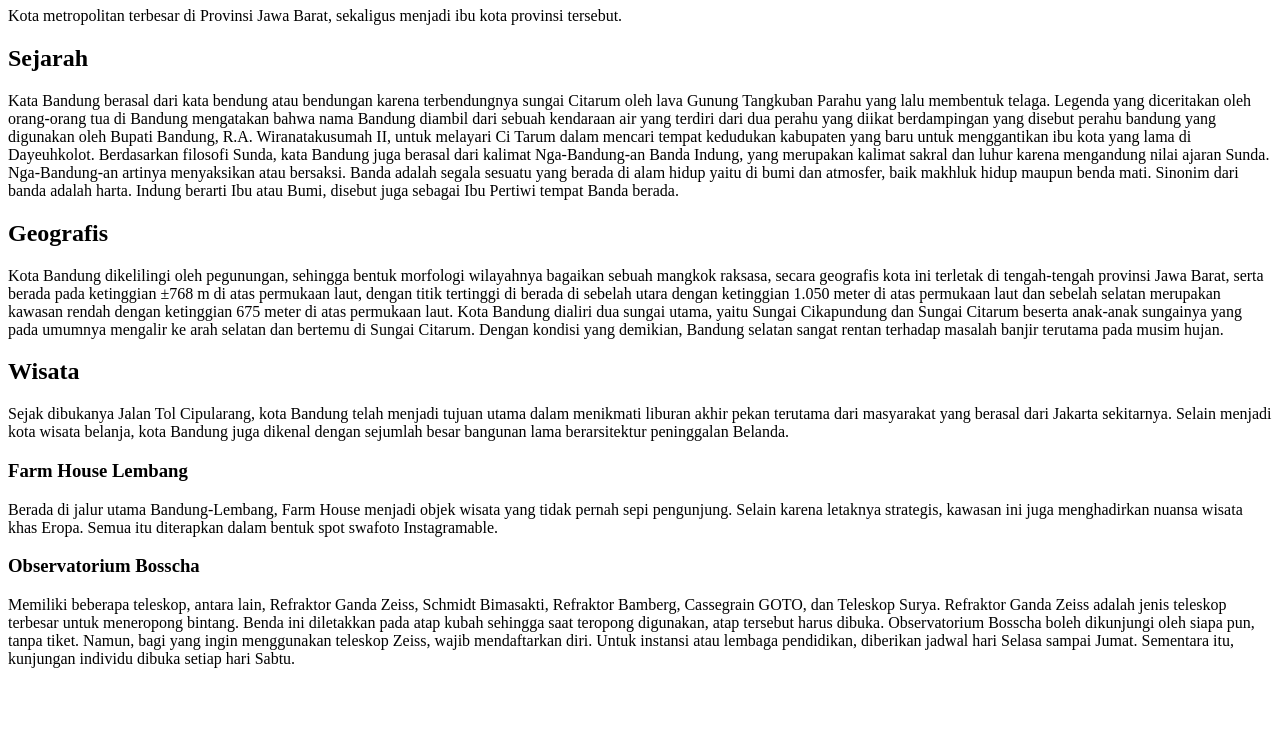
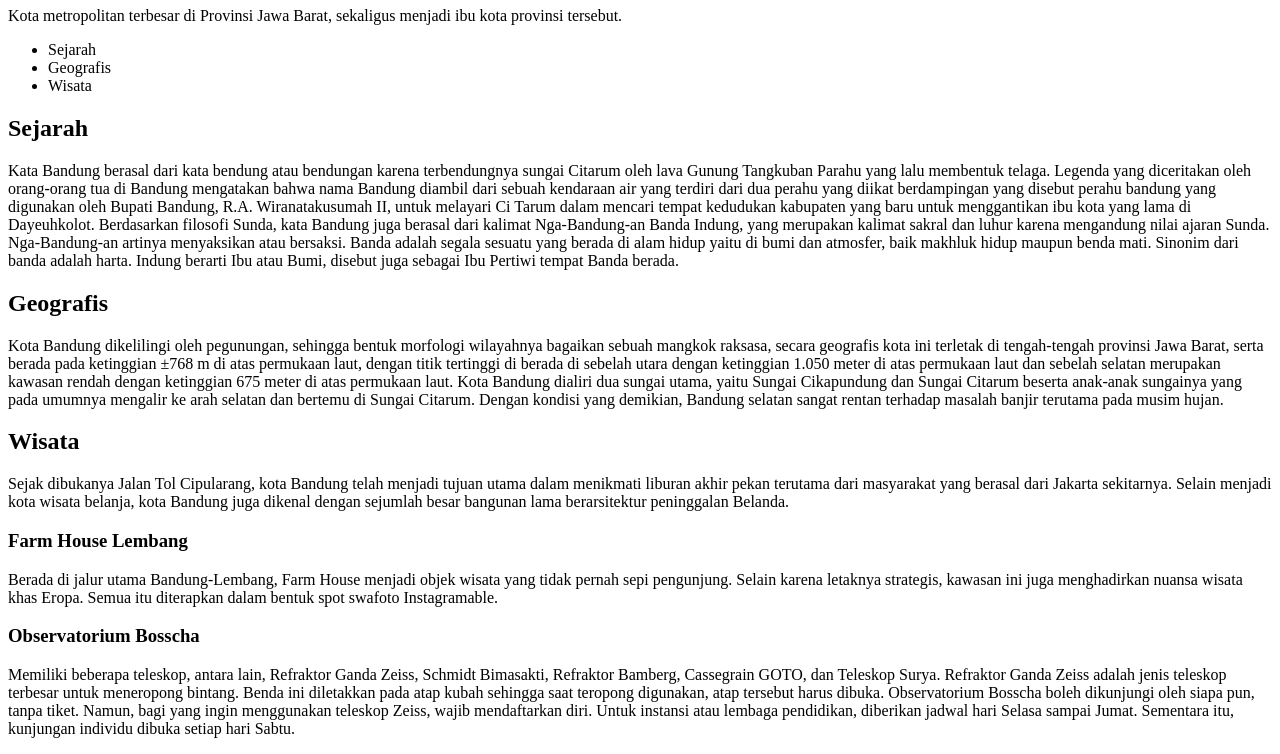
Before and after one commit to deaanandapp/LearnHTMLCSS, a plain HTML site: page index.html in a window 1280 px wide. Shown: the part 73-827 px from the top of the page. Before the commit the page ends 800 px from the top, so only its background shows below. Drawn offline with Linux system fonts and the light colour scheme.

Commit message:
// update

```diff
--- a/index.html
+++ b/index.html
@@ -10,6 +10,11 @@
 Kota metropolitan terbesar di Provinsi Jawa Barat, sekaligus menjadi ibu kota provinsi tersebut.
 </p>
 
+<ul>
+	<li>Sejarah</li>
+	<li>Geografis</li>
+	<li>Wisata</li>
+</ul>
 
 <h2>Sejarah</h2>
 <p>
```
